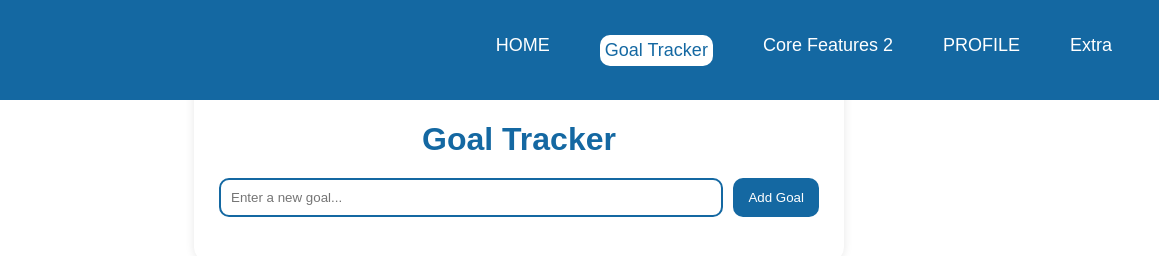
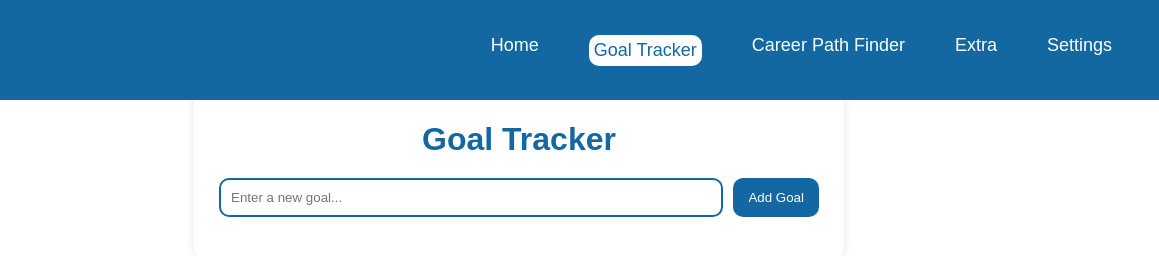
Before and after one commit to jehmarcongostudent-alt/CC7-Pitch, a plain HTML site: page GoalTracker.html in a window 1280 px wide. Shown: the full height of the page, 121-1280 px from the left. Drawn offline with Linux system fonts and the light colour scheme.

Commit message:
Update GoalTracker.html

```diff
--- a/GoalTracker.html
+++ b/GoalTracker.html
@@ -12,11 +12,11 @@
 		<img src="Images/sikap-home-logo.png" alt="SIKAP" class="logo">
 
 		<div class="NavPages">
-			<a href="index.html">HOME</a>
+			<a href="index.html">Home</a>
 			<a href="#" class="active">Goal Tracker</a>
-			<a href="CoreFeatures2.html">Core Features 2</a>
-			<a href="PROFILE.html">PROFILE</a>
+			<a href="career.html">Career Path Finder</a>
 			<a href="Extra.html">Extra</a>
+			<a href="settings.html">Settings</a>
 		</div>
 	</div>
 
@@ -33,6 +33,7 @@
 
     <script src="goal.js"></script>
 
+	<script src="theme.js"></script>
 </body>
 
 </html>
```
